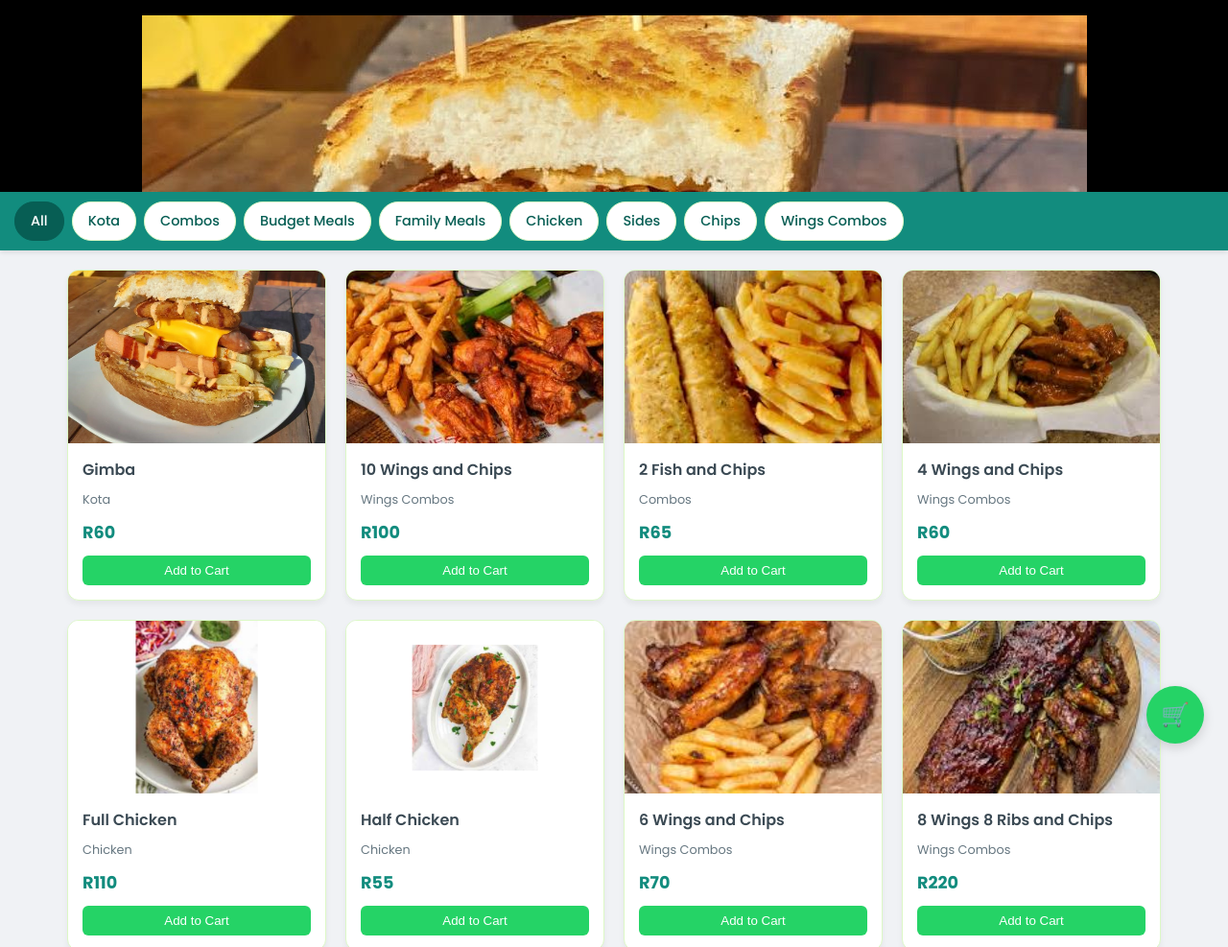
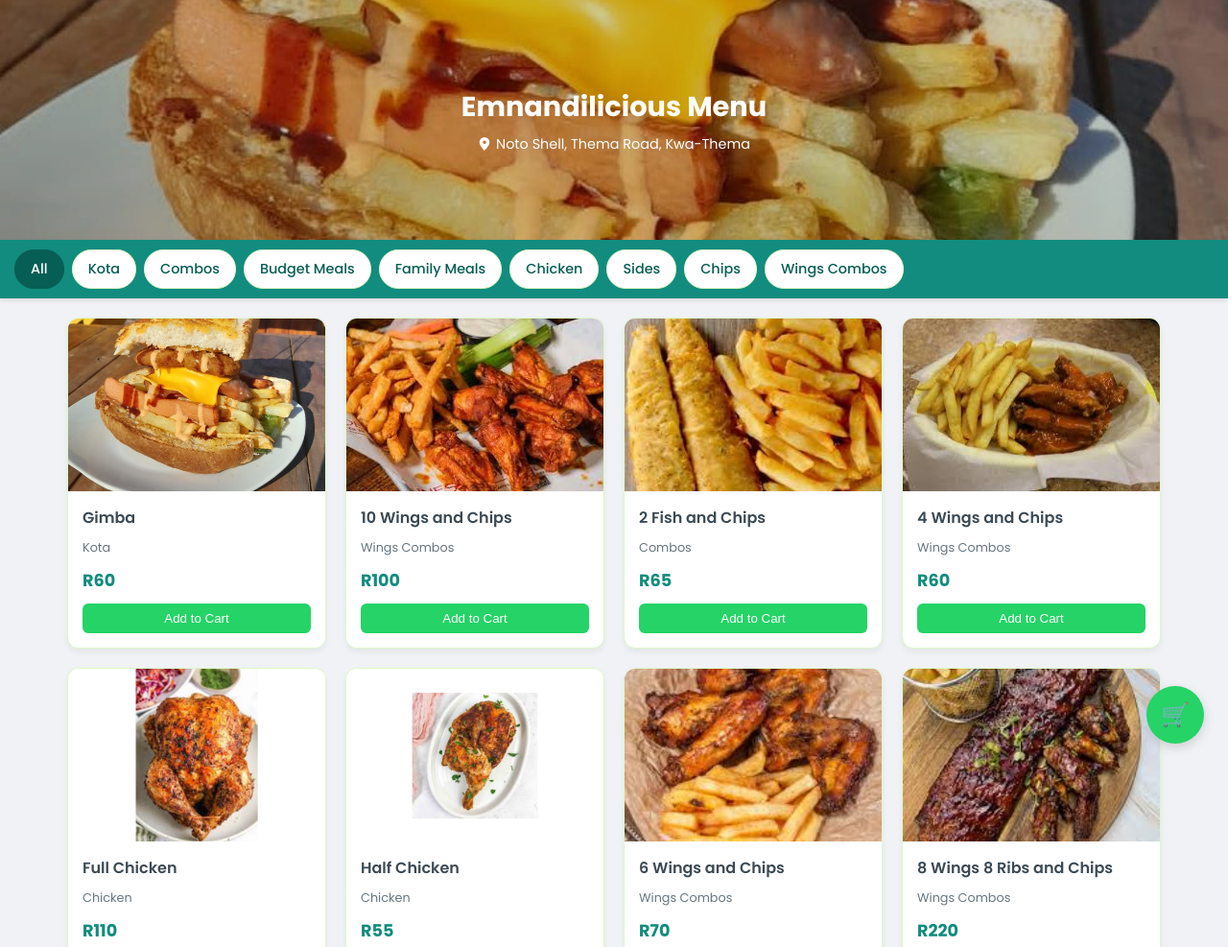
Before and after one commit to Menu-hash/Townshipk, a plain HTML site: page Emnandilicious-menu.html in a window 1280 px wide. Shown: the top 987 px of the page at 96% size. Drawn offline with nearby package versions, Linux system fonts and the light colour scheme.

Commit message:
Update Emnandilicious-menu.html: lighter header overlay, product cards with price and Add to Cart, delivery fee R30, aligned category tabs

```diff
--- a/Emnandilicious-menu.html
+++ b/Emnandilicious-menu.html
@@ -466,22 +466,43 @@
 
   <!-- STICKY HEADER -->
 <!-- HEADER (Non-Sticky) -->
+<!-- HEADER (Non-Sticky, Full Cover with Overlay Text) -->
 <header
-  x-show="showSticky"
-  style="background-color: black; text-align: center; padding: 1rem; color: white;"
+  style="
+    position: relative;
+    height: 250px;
+    background-image: url('static/images/emnandilicious/Gimba.jpg');
+    background-size: cover;
+    background-position: center;
+    color: white;
+    display: flex;
+    flex-direction: column;
+    justify-content: center;
+    align-items: center;
+    text-align: center;
+  "
 >
-  <img
-    src="static/images/emnandilicious/Gimba.jpg"
-    alt="Emnandilicious"
-    style="max-width: 100%; height: auto;"
-  >
-  <div style="font-size: 1.5rem; font-weight: bold;">Emnandilicious Menu</div>
+  <!-- Dark overlay to improve text visibility -->
+  <div
+    style="
+      position: absolute;
+      top: 0;
+      left: 0;
+      width: 100%;
+      height: 100%;
+      background: rgba(0, 0, 0, 0.2);
+    "
+  ></div>
 
-  <div style="font-size: 0.85rem; margin-top: 0.2rem; display: flex; align-items: center; justify-content: center;">
-    <svg xmlns="http://www.w3.org/2000/svg" width="14" height="14" fill="white" viewBox="0 0 16 16" style="margin-right: 5px;">
-      <path d="M8 16s6-5.686 6-10A6 6 0 0 0 2 6c0 4.314 6 10 6 10zm0-8a2 2 0 1 1 0-4 2 2 0 0 1 0 4z"/>
-    </svg>
-    <span>Noto Shell, Thema Road, Kwa-Thema</span>
+  <!-- Overlay Text -->
+  <div style="position: relative; z-index: 1;">
+    <div style="font-size: 1.8rem; font-weight: bold;">Emnandilicious Menu</div>
+    <div style="font-size: 0.9rem; margin-top: 0.3rem; display: flex; align-items: center; justify-content: center;">
+      <svg xmlns="http://www.w3.org/2000/svg" width="14" height="14" fill="white" viewBox="0 0 16 16" style="margin-right: 5px;">
+        <path d="M8 16s6-5.686 6-10A6 6 0 0 0 2 6c0 4.314 6 10 6 10zm0-8a2 2 0 1 1 0-4 2 2 0 0 1 0 4z"/>
+      </svg>
+      <span>Noto Shell, Thema Road, Kwa-Thema</span>
+    </div>
   </div>
 </header>
   <!-- STICKY TABS -->
```
